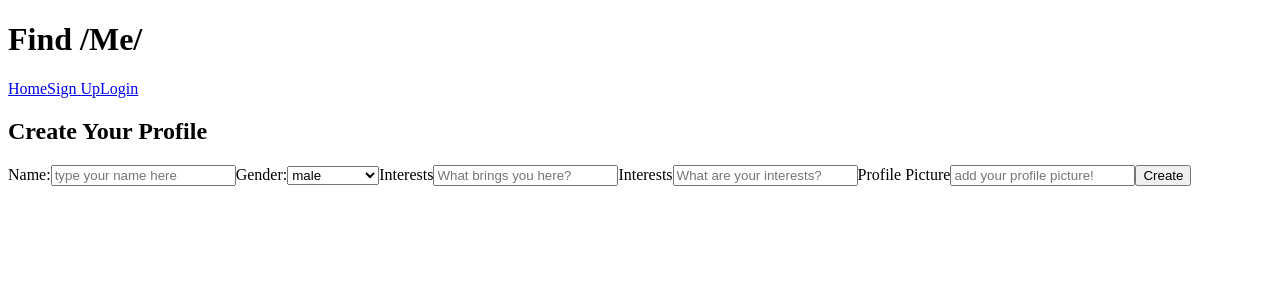
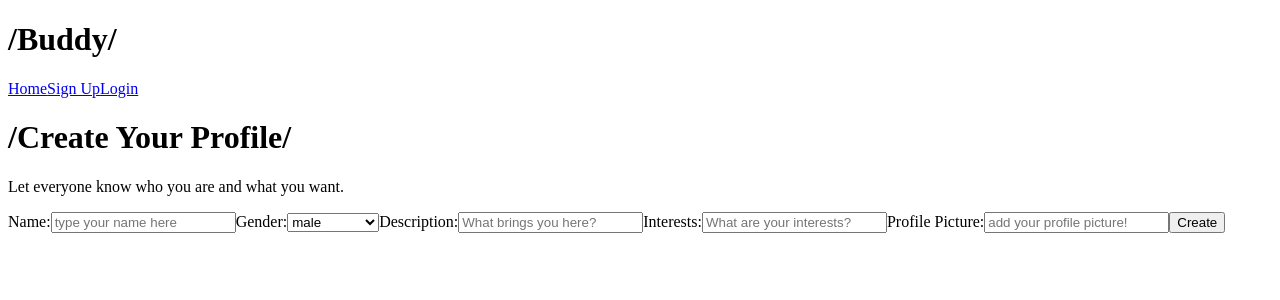
Before and after one commit to Huntysaurus/phase-2-project-react, a React (Create React App) app: page /signup in a window 1280 px wide. Shown: the top 300 px of the page. Built offline with nearby package versions, Linux system fonts and the light colour scheme; data requests are answered from the project's data file.

Commit message:
fixed user profile appearing inside other user profiles page. Cleaned up and organized a bit

```diff
--- a/db.json
+++ b/db.json
@@ -28,7 +28,7 @@
       "id": 4,
       "name": "Steph",
       "gender": "female",
-      "profiePicture": "https://media.gettyimages.com/photos/young-woman-working-on-desktop-computer-at-home-picture-id1252473585?k=20&m=1252473585&s=612x612&w=0&h=JiwSFcsuPuzeCH87H54WWCajGDUmESpe_aMij1KxYxA=",
+      "profilePicture": "https://media.gettyimages.com/photos/beautiful-woman-with-arms-crossed-against-white-background-picture-id1314491054?k=20&m=1314491054&s=612x612&w=0&h=aUhrxQZEgWKKKCaDJREusFNcHh2jHnKSDoKkMFTML1o=",
       "description": "I spend all day coding lol. Any other coders here??",
       "interests": "gaming, game development, D&D, cats, techno"
     },
@@ -45,22 +45,16 @@
       "name": "H",
       "gender": "female",
       "profilePicture": "https://media.gettyimages.com/photos/portrait-of-mature-woman-laughing-picture-id901578768?k=20&m=901578768&s=612x612&w=0&h=ofKBuAwEZ4zZ34OEusJBS6lu8VPCGlDOJzOzDnouxeI=",
-      "description": "Profesional Interior Decorator. I'm pretty into thre art scene and always looking for good auctions and galleries. Always looking to expand my social network",
+      "description": "Profesional Interior Decorator. I'm pretty into thre art scene and always looking for good auctions and galleries. Always looking to expand my social network as well",
       "interests": "classical art, mid-century modern, cats, hiking"
     },
     {
-      "id": "b3a3524f-cb6f-47d1-ba4f-79cba1bc8779",
+      "id": "0041865a-75be-40a5-a54a-e6d243711c7e",
       "name": "Jake",
       "gender": "male",
-      "interests": "I like coding",
-      "profilePicture": "https://media.gettyimages.com/photos/man-walking-with-his-dog-picture-id540207106?s=2048x2048"
-    },
-    {
-      "id": "0b813275-4066-4469-9cf2-756180444565",
-      "name": "Ashley",
-      "gender": "non-binary",
-      "interests": "I'm a huge fan of cactus",
-      "profilePicture": "picture"
+      "interests": "coding, houseplants, gaming, working out, hiking",
+      "description": "Pretty new to coding. Feel like I have no idea what I'm doing. Been learning React. Any other devs here?",
+      "profilePicture": "https://media.gettyimages.com/photos/smiling-hispanic-man-against-white-background-picture-id1314489757?k=20&m=1314489757&s=612x612&w=0&h=B676LKnY8vPN5aDXtjPChfz3SW6gxWDNYgexZvbg484="
     }
   ]
 }
--- a/src/components/App.js
+++ b/src/components/App.js
@@ -31,14 +31,12 @@ function App() {
         const foundProfile = profiles.find((p) => {
             return p.name === name
         })
+        const filteredProfiles = profiles.filter((p) => {
+            return p.name !== name
+        })
         if (foundProfile) {
-            // const ignoreProfile = profiles.find((p) => {
-            //     return p.name !== foundProfile.name
-            // })
             setUser(foundProfile)
-            // setProfiles(ignoreProfile)
-
-            // can't figure out the logic with setting getting the public profiles to ignore the current user
+            setProfiles(filteredProfiles)
         } else {
         alert("hmm... That name isn't in our records. Make sure to check spelling and casing!")
     }}
@@ -69,10 +67,15 @@ function App() {
 
         function onLike(profile) {
             if (likedProfiles.includes(profile)) {
-                alert("included")
+                alert("This user is already in your Buddy List!")
             } else {
                 setLikedProfiles([...likedProfiles, profile])
             }
+        }
+
+        function handleSignOut() {
+            setUser(false)
+            setLikedProfiles([])
         }
 
         function handleUnlikeProfile(updatedProfile) {
@@ -102,7 +105,7 @@ function App() {
     return (
         <div>
             <Header />
-            <NavBar user={user} onSignOutClick={()=>setUser(false)}/>
+            <NavBar user={user} onSignOutClick={()=>handleSignOut()}/>
             {user ?
 
             //logged in
--- a/src/components/Header.js
+++ b/src/components/Header.js
@@ -2,7 +2,7 @@ import React from "react";
 
 function Header() {
     return (
-        <h1>Find /Me/</h1>
+        <h1>/Buddy/</h1>
     )
 }
 
--- a/src/components/Home.js
+++ b/src/components/Home.js
@@ -3,7 +3,12 @@ import React from "react";
 function Home() {
 
     return (
-           <h1>Find a New Friend!</h1>
+        <>
+           <h1>/Friend/</h1>
+           <h1>/Date/</h1>
+           <h1>/Collab/</h1>
+           <h1>/Network/</h1>
+        </>
     )
 }
 
--- a/src/components/Login.js
+++ b/src/components/Login.js
@@ -4,7 +4,8 @@ function Login({name, onHandleNameChange, onLoginSubmit}) {
     return (
         <>
             <div>
-                <p>already have an account? Login!</p>
+                <h1>/Login/</h1>
+                <p>Already have an account?</p>
             </div>
             <form onSubmit={onLoginSubmit}>
             <label>
--- a/src/components/ProfileCard.js
+++ b/src/components/ProfileCard.js
@@ -13,25 +13,26 @@ function ProfileCard({ user, onDeleteProfile, likedProfiles, onUnlikeProfile })
 
     return (
         <>
+            <h1>/Your Profile/</h1>
             <div key={user.id}>
                 <h3>{user.name}</h3>
+                <img src={user.profilePicture} alt={user.name}></img>
                 <p>{user.gender}</p>
                 <p>{user.description}</p>
-                <p>{user.interests}</p>
-                <img src={user.profilePicture} alt={user.name}></img>
+                <p>/Interests/ {user.interests}</p>
                 <button>edit profile</button>
                 <button onClick={()=>onDeleteProfile(user.id)}>delete profile</button>
             </div>
             <>
-            <h2>Buddy List</h2>
+            <h2>/Buddy List/</h2>
                 {likedProfiles.map((profile) => {
                     return (
                     <div key={profile.id}>
                     <h3>{profile.name}</h3>
+                    <img src={profile.profilePicture} alt={profile.name}></img>
                     <p>{profile.description}</p>
                     <p>Interests:{profile.interests}</p>
                     <p>Gender:{profile.gender}</p>
-                    <img src={profile.profilePicture} alt={profile.name}></img>
                     <button onClick={() => onUnlike(profile)}>unlike</button>
                     </div>
                     )
--- a/src/components/ProfileForm.js
+++ b/src/components/ProfileForm.js
@@ -9,7 +9,7 @@ function ProfileForm({ onProfileFormSubmit, user, profiles, name, gender, intere
             return p.name === name
         })
         if (foundProfile) {
-            alert("profile exists")
+            alert("Sorry, but this name already exists in our database...")
         } else {
         onProfileFormSubmit({
             id: uuid(),
@@ -23,7 +23,8 @@ function ProfileForm({ onProfileFormSubmit, user, profiles, name, gender, intere
     return (
 
         <form onSubmit={handleSubmit}>
-                <h2>Create Your Profile</h2>
+                <h1>/Create Your Profile/</h1>
+                <p>Let everyone know who you are and what you want.</p>
                 <label>
                     Name:
                     <input type='text'
@@ -46,7 +47,7 @@ function ProfileForm({ onProfileFormSubmit, user, profiles, name, gender, intere
                     </select>
                 </label>
                 <label>
-                    Interests
+                    Description:
                     <input type='text'
                     placeholder='What brings you here?'
                     value={description}
@@ -54,7 +55,7 @@ function ProfileForm({ onProfileFormSubmit, user, profiles, name, gender, intere
                     />
                 </label>
                 <label>
-                    Interests
+                    Interests:
                     <input type='text'
                     placeholder='What are your interests?'
                     value={interests}
@@ -62,7 +63,7 @@ function ProfileForm({ onProfileFormSubmit, user, profiles, name, gender, intere
                     />
                 </label>
                 <label>
-                    Profile Picture
+                    Profile Picture:
                     <input type='text'
                      placeholder='add your profile picture!'
                      value={profilePicture}
--- a/src/components/PublicProfileCard.js
+++ b/src/components/PublicProfileCard.js
@@ -4,10 +4,10 @@ function PublicProfileCard({ profile, onLike }) {
     return (
         <div key={profile.id}>
             <h3>{profile.name}</h3>
+            <img src={profile.profilePicture} alt={profile.name}></img>
             <p>{profile.description}</p>
             <p>Interests:{profile.interests}</p>
             <p>Gender:{profile.gender}</p>
-            <img src={profile.profilePicture} alt={profile.name}></img>
             <button onClick={(e) => onLike(profile)}>like</button>
         </div>
     )
--- a/src/components/UserProfiles.js
+++ b/src/components/UserProfiles.js
@@ -5,6 +5,7 @@ function UserProfiles({ profiles, onLike }) {
 
     return (
         <>
+        <h1>/Explore/</h1>
             <div>
                 {profiles.map((profile) => {
                     return (
```
